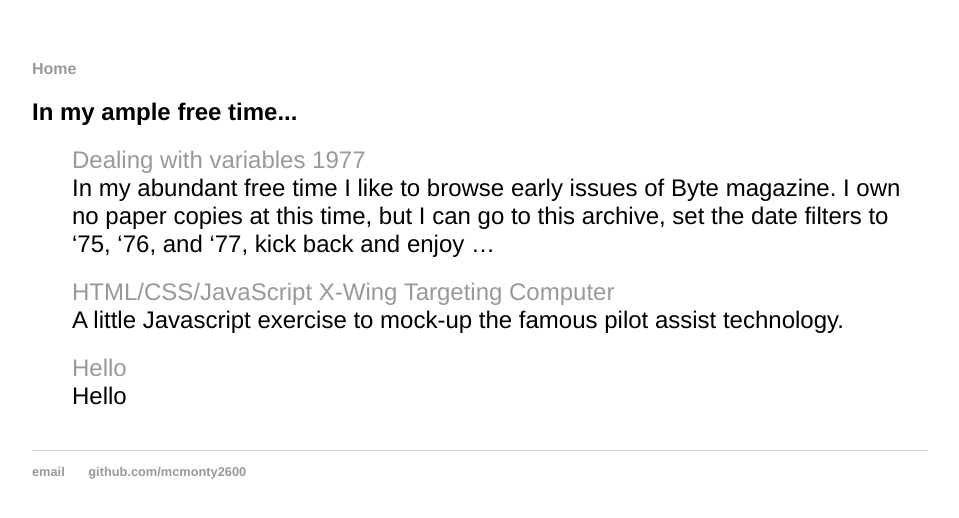
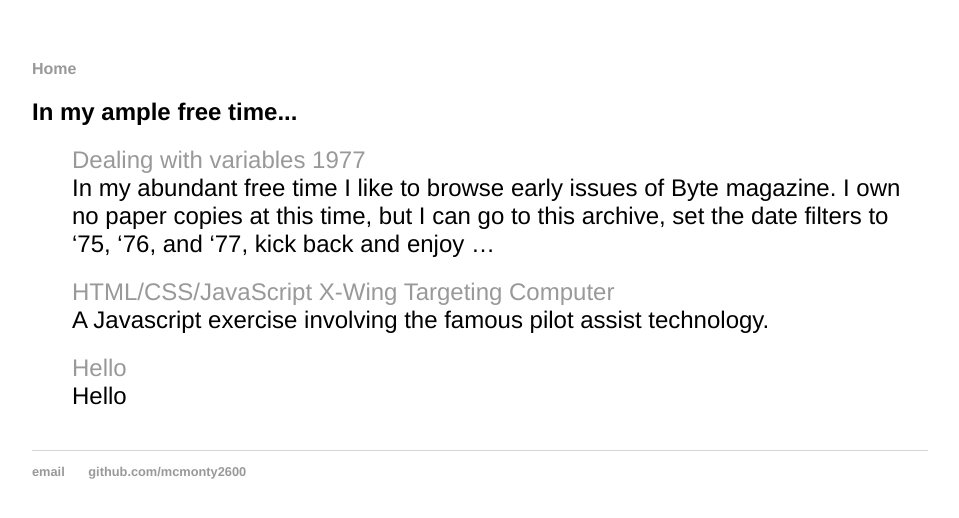
Before and after one commit to mcmonty2600/mcmonty2600.github.io, a Jekyll site: the page built from index.html, in a window 1280 px wide. Shown: the top 518 px of the page, without its empty margins (160-1119 px from the left). Built offline with Jekyll 4.4.1, drawn with Linux system fonts in a browser that asks for light colours.

Commit message:
edit to index.html

```diff
--- a/_posts/2016-11-29-x-wing-targeting-computer.md
+++ b/_posts/2016-11-29-x-wing-targeting-computer.md
@@ -2,14 +2,14 @@
 layout: post
 title: "HTML/CSS/JavaScript X-Wing Targeting Computer"
 date: 2016-11-27
-excerpt: A little Javascript exercise to mock-up the famous pilot assist technology.
+excerpt: A Javascript exercise involving the famous pilot assist technology.
 ---
 
 <div style="position:relative" markdown="1">
 
 *You've switched off your targeting computer, what's wrong?!?*
 
-In my ample free time I like to rewatch my favorite scenes from Episode IV, and in a recent viewing of the final Death Start assault I found myself again admiring the technology we see in the dashboards of the fighters. The most memorable element here (in my opinion) is the "targeting computer" that the x-wing pilots use to visualize their position in the trenches and determine how far away the are from their final target, the thermal exhaust port. A sort of heads-up display that the pilot peers into, with its one-point perspective, minimalist graphics, and the feeling it gives of high speed motion, this is really the height of rebel pilot-assist technology.
+In my abundant free time I like to rewatch my favorite scenes from Episode IV, and in a recent viewing of the final Death Start assault I found myself again admiring the technology we see in the dashboards of the fighters. The most memorable element here (in my opinion) is the "targeting computer" that the x-wing pilots use to visualize their position in the trenches and determine how far away the are from their final target, the thermal exhaust port. A sort of heads-up display that the pilot peers into, with its one-point perspective, minimalist graphics, and the feeling it gives of high speed motion, this is really the height of rebel pilot-assist technology.
 
 Who programmed the original graphics for these scenes, and I wonder what platform was used? A google search yielded nothing on the topic...
 
```
